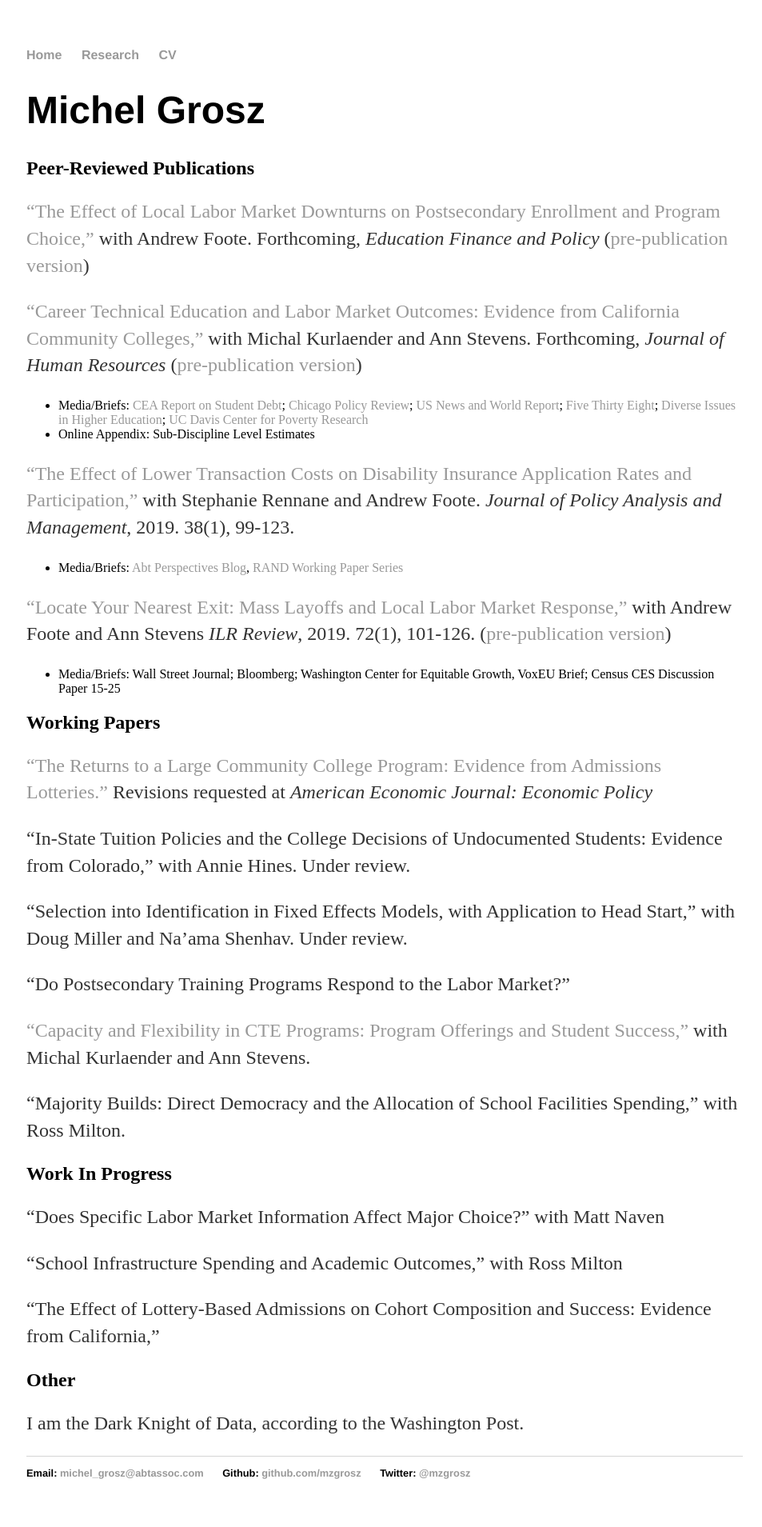
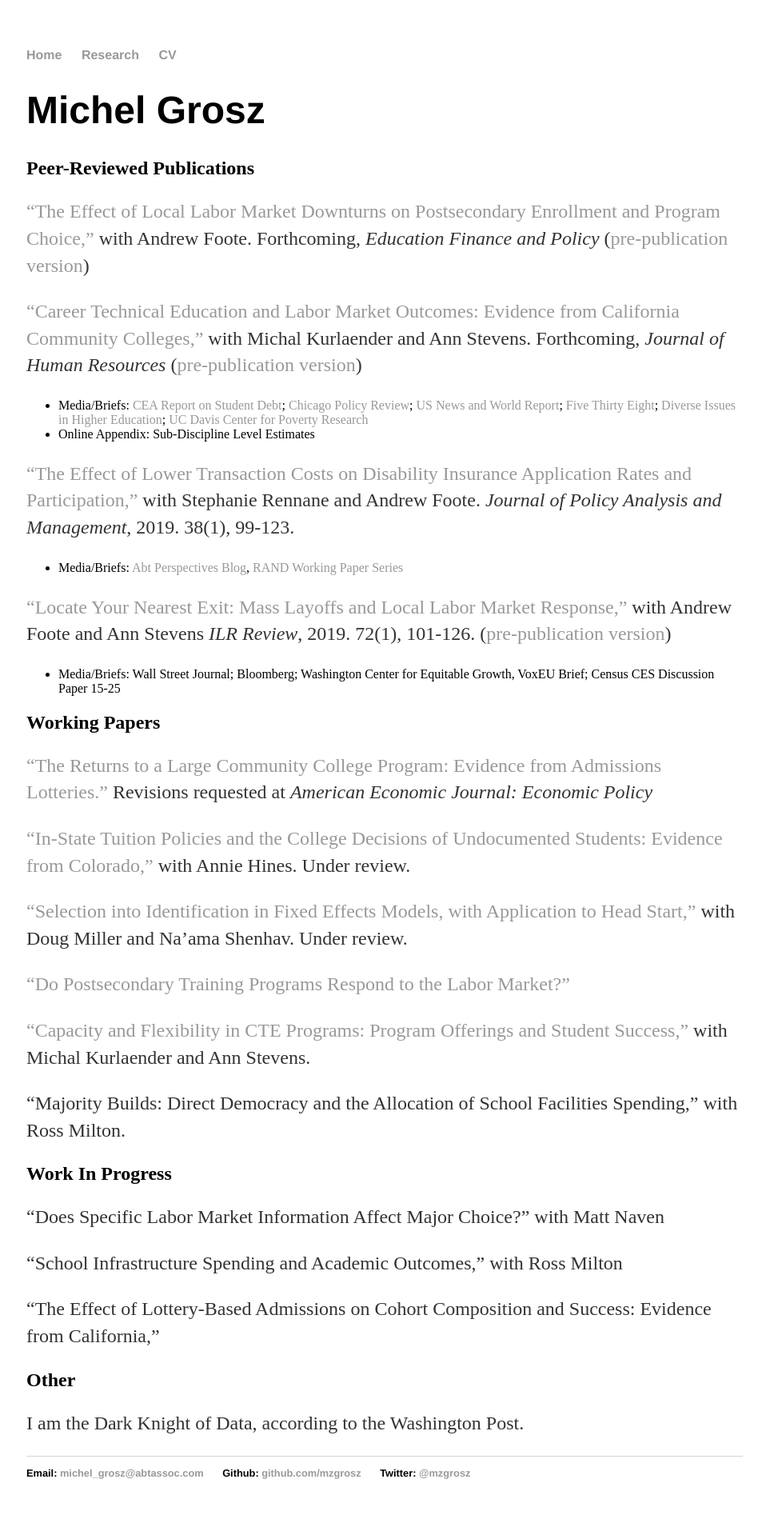
Before and after one commit to mzgrosz/mzgrosz.github.io, a Jekyll site: the page built from research/index.md, in a window 1280 px wide. Shown: the whole page at 80% size, without its empty margins (159-1112 px from the left). Built offline with Jekyll 4.4.1, drawn with Linux system fonts in a browser that asks for light colours; part of the change alters nothing that is shown.

```diff
--- a/research/index.md
+++ b/research/index.md
@@ -25,13 +25,13 @@ title: Michel Grosz
 
 ## Working Papers
 
-["The Returns to a Large Community College Program: Evidence from Admissions Lotteries."](/research/grosz_JMP_081118.pdf) Revisions requested at *American Economic Journal: Economic Policy*
+["The Returns to a Large Community College Program: Evidence from Admissions Lotteries."](https://mzgrosz.github.io/research/grosz_JMP_081118.pdf) Revisions requested at *American Economic Journal: Economic Policy*
 
-"In-State Tuition Policies and the College Decisions of Undocumented Students: Evidence from Colorado," with Annie Hines. Under review.
+["In-State Tuition Policies and the College Decisions of Undocumented Students: Evidence from Colorado,"](https://mzgrosz.github.io/research/gh_1118.pdf) with Annie Hines. Under review.
 
-"Selection into Identification in Fixed Effects Models, with Application to Head Start," with Doug Miller and Na'ama Shenhav. Under review.
+["Selection into Identification in Fixed Effects Models, with Application to Head Start,"](https://mzgrosz.github.io/research/msg_master.pdf) with Doug Miller and Na'ama Shenhav. Under review.
 
-"Do Postsecondary Training Programs Respond to the Labor Market?"
+["Do Postsecondary Training Programs Respond to the Labor Market?"](https://www.abtassociates.com/insights/publications/white-paper/do-postsecondary-training-programs-respond-to-changes-in-the)
 
 ["Capacity and Flexibility in CTE Programs: Program Offerings and Student Success,"](https://education.ucdavis.edu/sites/main/files/cte_flexibility_paper_draft_9-30-18_for_ies.pdf) with Michal Kurlaender and Ann Stevens.
 
```
